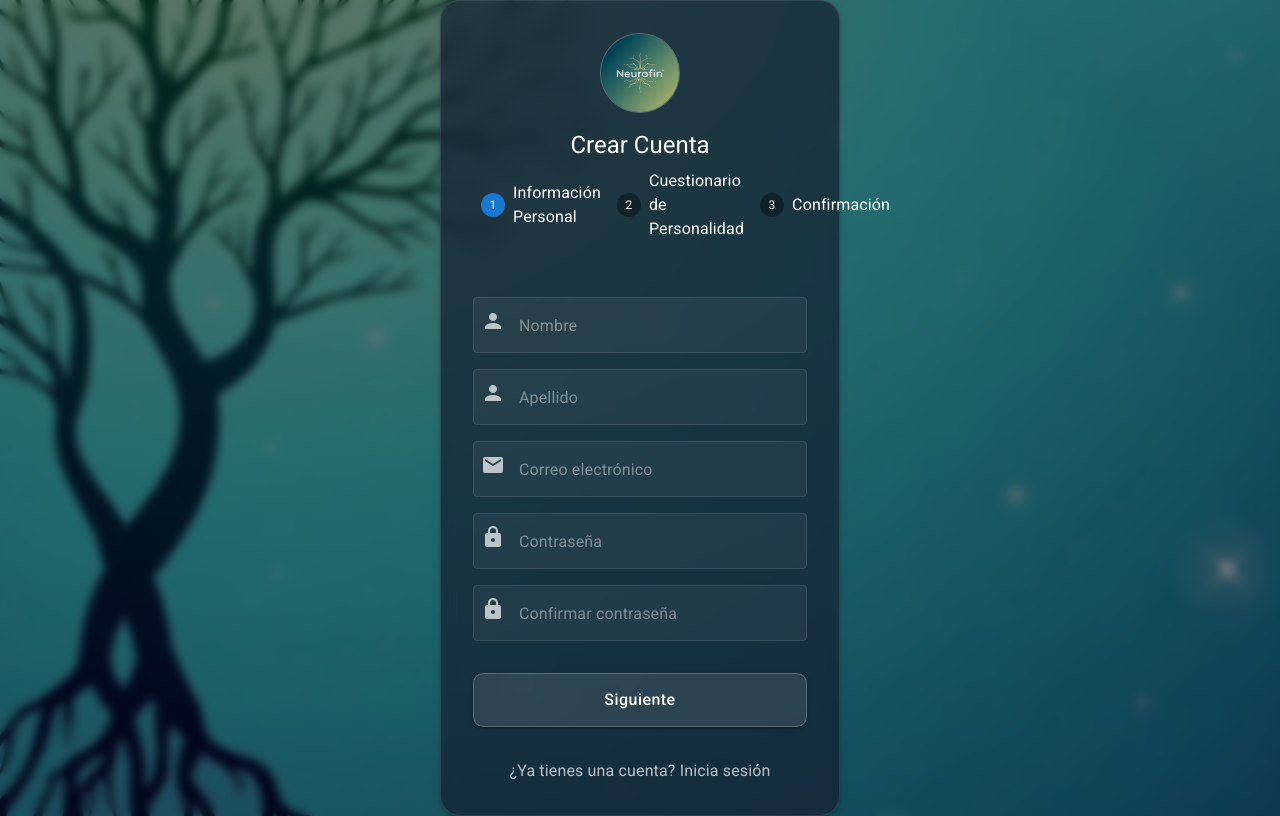
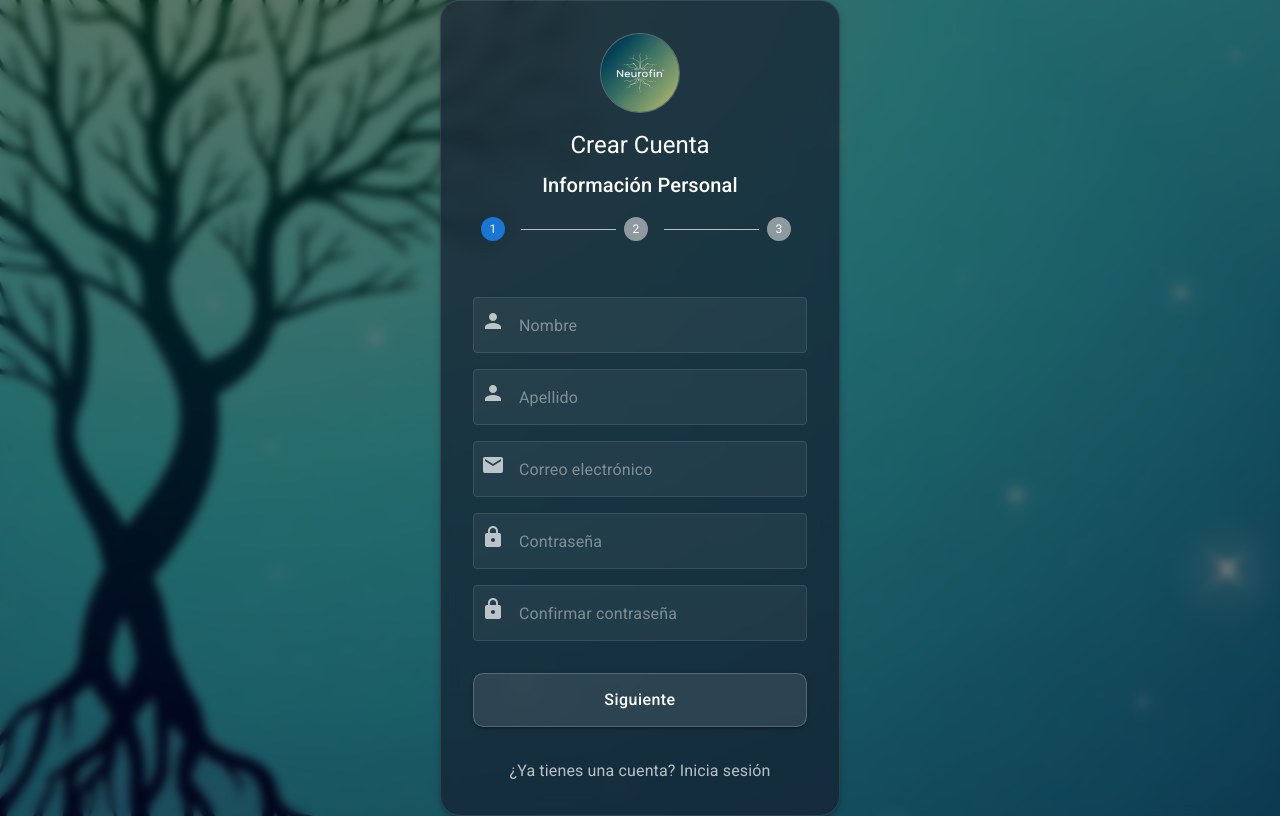
Before and after one commit to 2025-Gamma-Team/neurofin, a React (Vite) app in the folder frontend/: page /register in a window 1280 px wide. Built offline with nearby package versions, Linux system fonts and the light colour scheme; what amazon-cognito-identity-js would draw is missing.

Commit message:
mejora de stepper

```diff
--- a/frontend/src/pages/register.tsx
+++ b/frontend/src/pages/register.tsx
@@ -176,15 +176,30 @@ export default function Register() {
             Crear Cuenta
           </Typography>
 
-          <Stepper activeStep={activeStep} sx={{ width: '100%', mb: 4 }}>
-            {steps.map((label) => (
-              <Step key={label}>
-                <StepLabel>
-                  <Typography color="white">{label}</Typography>
-                </StepLabel>
-              </Step>
-            ))}
-          </Stepper>
+          <Box sx={{ width: '100%', mb: 4 }}>
+            <Typography variant="h6" sx={{ color: "white", mb: 2, textAlign: "center" }}>
+              {steps[activeStep]}
+            </Typography>
+            <Stepper activeStep={activeStep} sx={{ width: '100%' }}>
+              {steps.map((_, index) => (
+                <Step key={index}>
+                  <StepLabel StepIconProps={{
+                    sx: {
+                      color: 'rgba(255, 255, 255, 0.5)',
+                      '&.Mui-active': {
+                        color: 'primary.main',
+                      },
+                      '&.Mui-completed': {
+                        color: 'primary.main',
+                      },
+                    }
+                  }}>
+                    {/* Dejamos el label vacío para solo mostrar los círculos numerados */}
+                  </StepLabel>
+                </Step>
+              ))}
+            </Stepper>
+          </Box>
         </Box>
 
         {showConfirmation ? (
```
